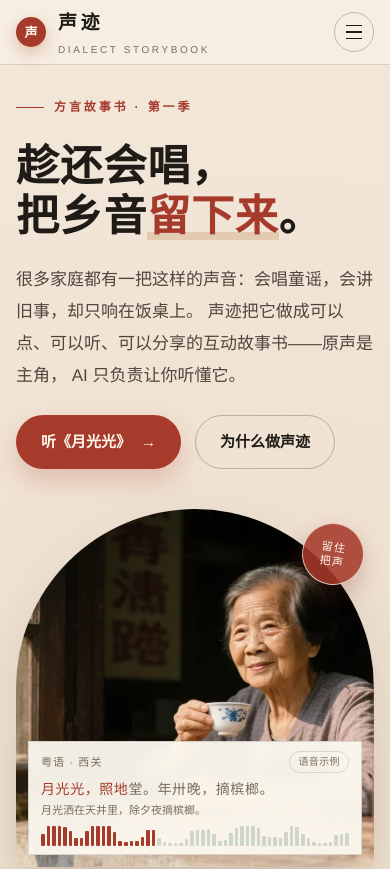
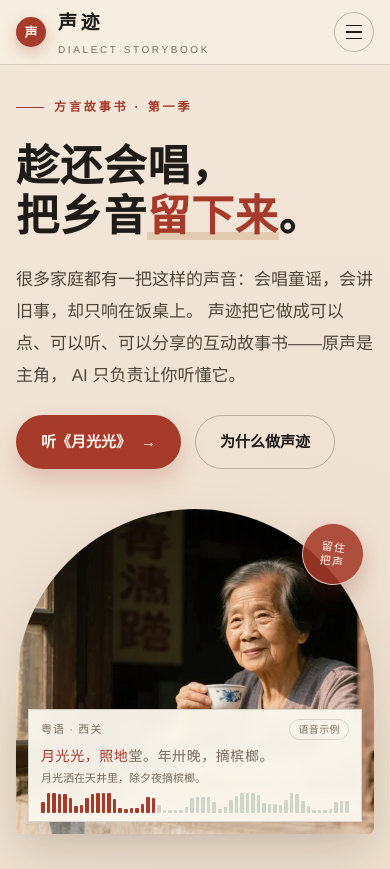
Before and after one commit to flashJJ/voicetrace, a Next.js app in the folder web/: page / in a window 390 px wide. Shown: the top 869 px of the page. Built offline with nearby package versions, Linux system fonts and the light colour scheme.

Commit message:
fix: keep hero waveform card fully visible on small screens

```diff
--- a/web/app/globals.css
+++ b/web/app/globals.css
@@ -1667,7 +1667,7 @@ button {
   }
 
   .hero-image {
-    aspect-ratio: 1 / 1;
+    aspect-ratio: 1.1 / 1;
   }
 
   .hero-title {
```
